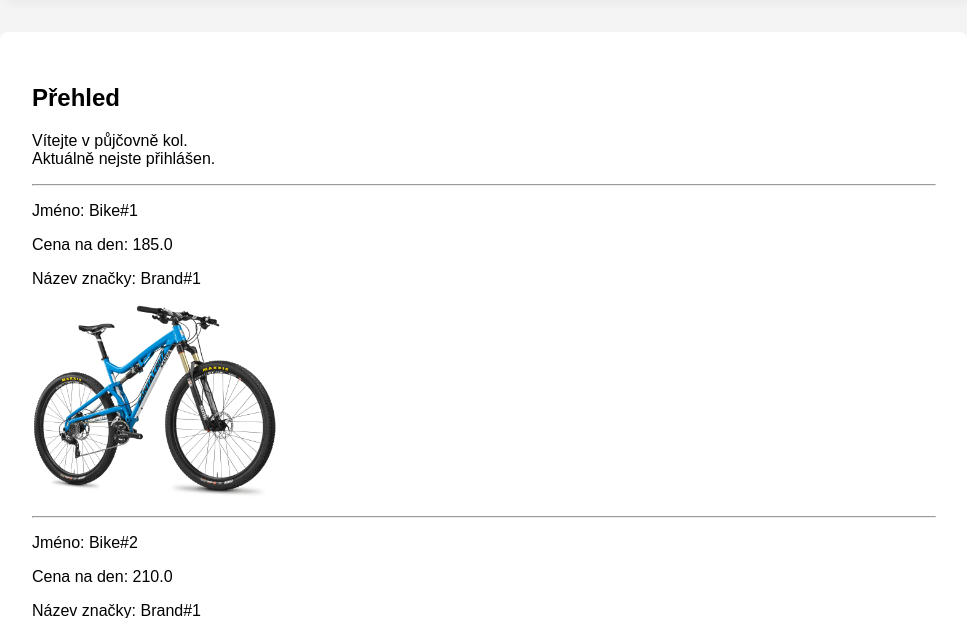
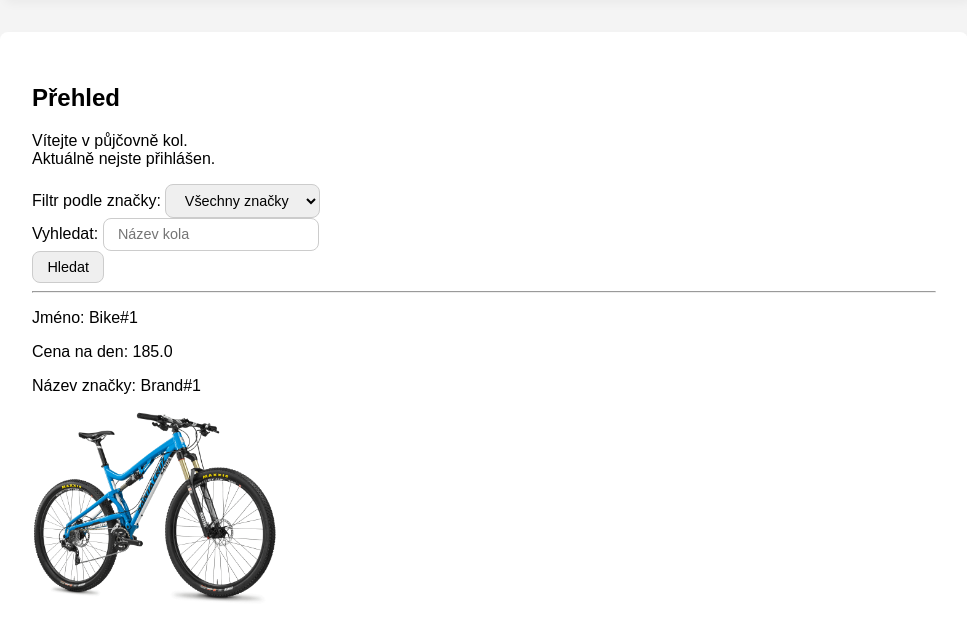
Before and after one commit to svareX/bike-rental, a Flask app: page / in a window 1280 px wide. Shown: the part 117-735 px from the top of the page, without its empty margins (156-1123 px from the left). Run offline with Flask 2, Linux system fonts and the light colour scheme; data comes from the database, SQL or seed files in the repository; both versions use the stored data as it was after the commit; some libraries are stand-ins or nearby versions.

Commit message:
Bike filtering by brand and name

```diff
--- a/app.py
+++ b/app.py
@@ -41,10 +41,23 @@ app.register_blueprint(manage_bike)
 @app.before_request
 def before_request():
     BikeEventService.check_rents()
-@app.route("/")
+@app.route("/", methods=['GET'])
 def view_dashboard_page():
-    bikes = BikeService.getAll();
-    return render_template("dashboard.jinja", bikes=bikes, is_rented=BikeService.checkState, getRentDate=BikeEventService.getRentDatesByID)
+    brand_id = request.args.get('brand_id', None)
+    search_query = request.args.get('search', None)
+    brands = BrandService.getAll()
+
+    if brand_id and brand_id.isdigit():
+        if search_query:
+            bikes = BikeService.getByBrandAndSearch(brand_id, search_query)
+        else:
+            bikes = BikeService.getByBrand(brand_id)
+    elif search_query:
+        bikes = BikeService.getBySearch(search_query)
+    else:
+        bikes = BikeService.getAll()
+
+    return render_template("dashboard.jinja", bikes=bikes, is_rented=BikeService.checkState, getRentDate=BikeEventService.getRentDatesByID, brands=brands, selected_brand=brand_id, search_query=search_query)
 
 
 @app.route('/profile/<user_id>')
--- a/service/bike_service.py
+++ b/service/bike_service.py
@@ -76,3 +76,39 @@ class BikeService():
         '''
         rented = db.execute(sql, [bike_id]).fetchone()
         return rented['status'] if rented else 0
+
+    @staticmethod
+    def getByBrand(brand_id):
+        db = get_db()
+        sql = '''
+            SELECT b.id, b.name, b.price_per_day, b.type, b.img, br.name AS brand_name, br.id AS bike_brand_id
+            FROM bikes b
+            JOIN brands br ON b.brand_id = br.id
+            WHERE br.id = ?
+        '''
+        bikes = db.execute(sql, [brand_id]).fetchall()
+        return bikes
+
+    @staticmethod
+    def getByBrandAndSearch(brand_id, search_query):
+        db = get_db()
+        sql = '''
+            SELECT b.id, b.name, b.price_per_day, b.type, b.img, br.name AS brand_name, br.id AS bike_brand_id
+            FROM bikes b
+            JOIN brands br ON b.brand_id = br.id
+            WHERE br.id = ? AND b.name LIKE ?
+        '''
+        bikes = db.execute(sql, [brand_id, f"%{search_query}%"]).fetchall()
+        return bikes
+
+    @staticmethod
+    def getBySearch(search_query):
+        db = get_db()
+        sql = '''
+            SELECT b.id, b.name, b.price_per_day, b.type, b.img, br.name AS brand_name, br.id AS bike_brand_id
+            FROM bikes b
+            JOIN brands br ON b.brand_id = br.id
+            WHERE b.name LIKE ?
+        '''
+        bikes = db.execute(sql, [f"%{search_query}%"]).fetchall()
+        return bikes
--- a/templates/dashboard.jinja
+++ b/templates/dashboard.jinja
@@ -12,15 +12,47 @@
                     Aktuálně nejste přihlášen.
                 {% endif %}
             </p>
+            <div class="filter">
+                <form method="GET" action="{{ url_for('view_dashboard_page') }}"
+                      onsubmit="return cleanEmptyParams(this)">
+                    <label for="brand">Filtr podle značky:</label>
+                    <select name="brand_id" id="brand">
+                        <option value="" {% if not selected_brand %}selected{% endif %}>Všechny značky</option>
+                        {% for brand in brands %}
+                            <option value="{{ brand.id }}"
+                                    {% if selected_brand == brand.id|string %}selected{% endif %}>
+                                {{ brand.name }}
+                            </option>
+                        {% endfor %}
+                    </select>
+                    <br>
+                    <label for="search">Vyhledat:</label>
+                    <input
+                            type="text"
+                            name="search"
+                            id="search"
+                            placeholder="Název kola"
+                            value="{{ search_query or '' }}"
+                    />
+                    <br>
+                    <button type="submit">Hledat</button>
+                    {% if selected_brand or search_query %}
+                        <a href="{{ url_for('view_dashboard_page') }}">
+                            <button type="button">Resetovat filtry</button>
+                        </a>
+                    {% endif %}
+                </form>
+            </div>
             <hr>
             {% if session['role'] == 1 %}
                 <a href={{ url_for("add_bike.page") }}>Přidat kolo</a>
             {% endif %}
+            {% if bikes %}
                 {% for bike in bikes %}
                     <p>Jméno: {{ bike.name }}</p>
                     <p>Cena na den: {{ bike.price_per_day }}</p>
                     <p>Název značky: {{ bike.brand_name }}</p>
-                <img src="{{ url_for('static', filename="img/" + bike.img) }}" alt="{{ bike.name }}" height="200px" >
+                    <img src="{{ url_for('static', filename="img/" + bike.img) }}" alt="{{ bike.name }}" height="200px">
                     <br>
                     {% if session['role'] == 1 %}
                         <a href="{{ url_for('edit_bike.page', bike_id=bike.id) }}">
@@ -42,6 +74,18 @@
                     {% endif %}
                     <hr>
                 {% endfor %}
+            {% else %}
+                <p>Nebyla nalezena žádná kola.</p>
+            {% endif %}
         </div>
     </div>
-{% endblock%}
+    <script>
+        function cleanEmptyParams(form) {
+            const searchInput = form.querySelector('input[name="search"]');
+            if (searchInput && searchInput.value.trim() === '') {
+                searchInput.disabled = true;
+            }
+            return true;
+        }
+    </script>
+{% endblock %}
```
Also changed, not shown: database/db.sqlite. Lines whose indentation alone changed are shown as unchanged.
